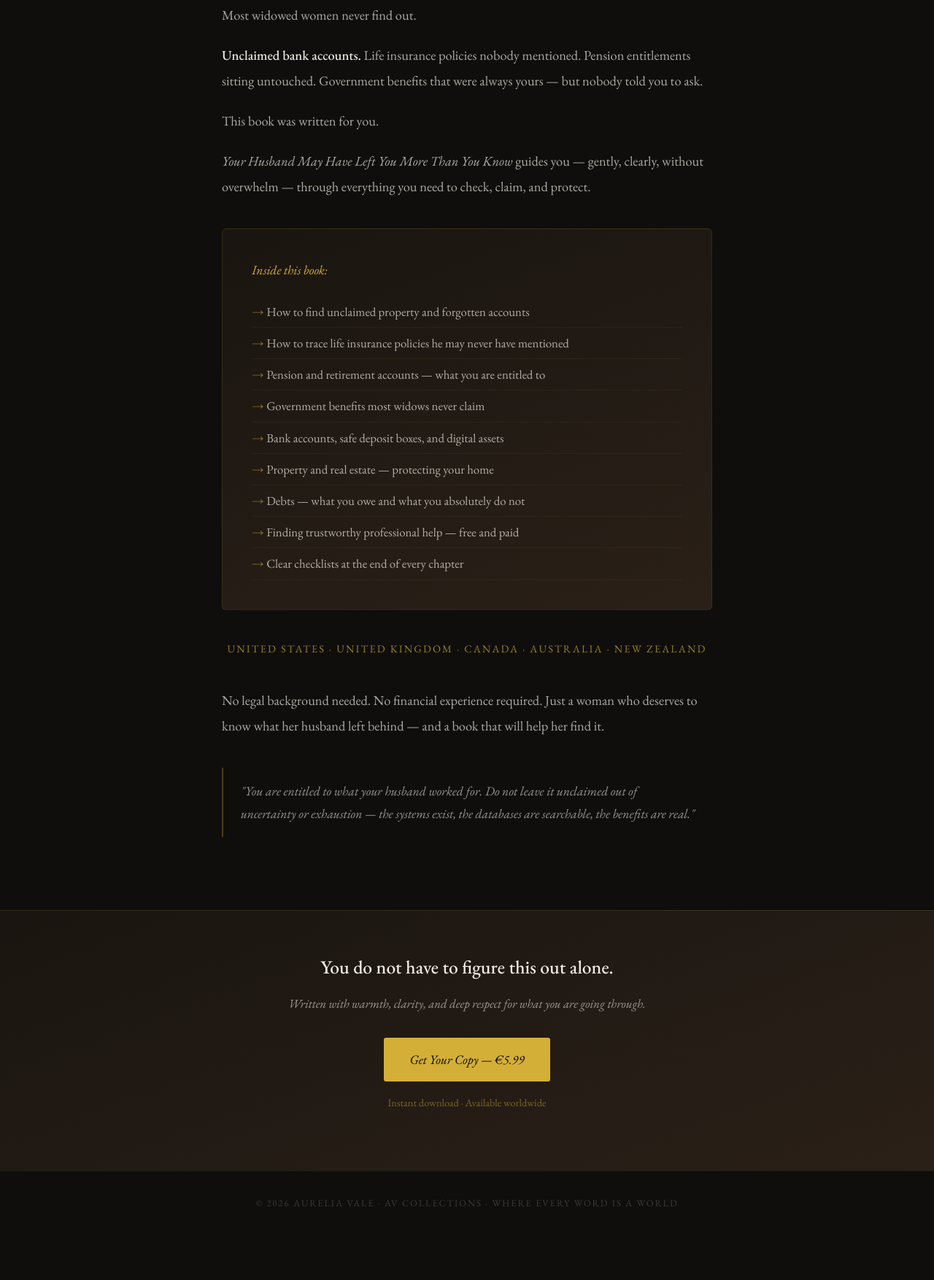
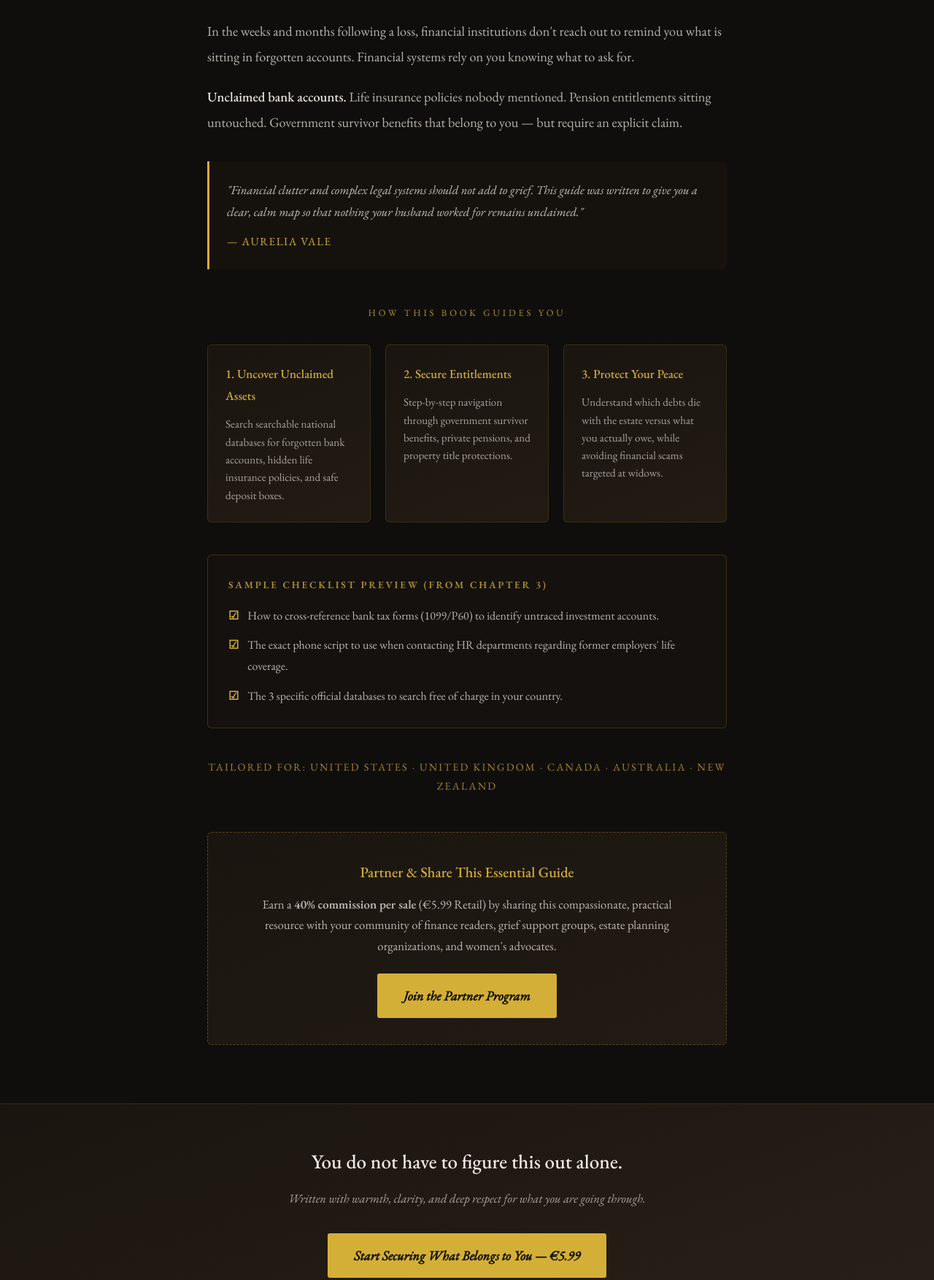
Before and after one commit to AureliaVale/your-husband, a plain HTML site: page index.html in a window 1280 px wide. Shown: the part 656-2410 px from the top of the page at 73% size. Before the commit the page ends 2348 px from the top, so only its background shows below. Drawn offline with nearby package versions, Linux system fonts and the light colour scheme.

Commit message:
Enhance meta description and CSS styles
Updated the description meta tag for clarity and improved various CSS styles for better layout and readability.

```diff
--- a/index.html
+++ b/index.html
@@ -1,10 +1,12 @@
 <!DOCTYPE html>
 <html lang="en">
+<script>window.lemonSqueezyAffiliateConfig = { store: "av-edu-lab" };</script>
+<script src="https://lmsqueezy.com/affiliate.js" defer></script>
 <head>
 <meta charset="UTF-8">
 <meta name="viewport" content="width=device-width, initial-scale=1.0">
 <title>Your Husband May Have Left You More Than You Know — Aurelia Vale</title>
-<meta name="description" content="A practical guide for recently widowed women — find unclaimed money, benefits, and assets you didn't know existed. US, UK, Canada, Australia, NZ.">
+<meta name="description" content="A practical, compassionate guide for recently widowed women to find unclaimed money, benefits, and hidden assets across the US, UK, Canada, Australia, and NZ.">
 <link href="https://fonts.googleapis.com/css2?family=EB+Garamond:ital,wght@0,400;0,500;0,600;1,400&display=swap" rel="stylesheet">
 <style>
   * { margin: 0; padding: 0; box-sizing: border-box; }
@@ -19,24 +21,24 @@
   /* Hero */
   .hero {
     background: linear-gradient(160deg, #1a1510 0%, #2a2018 100%);
-    padding: 80px 24px 60px;
+    padding: 70px 24px 50px;
     text-align: center;
     border-bottom: 1px solid rgba(212,175,55,0.15);
   }
 
   .series-tag {
-    color: rgba(212,175,55,0.6);
+    color: rgba(212,175,55,0.7);
     font-size: 0.8rem;
     letter-spacing: 0.3em;
     text-transform: uppercase;
-    margin-bottom: 40px;
+    margin-bottom: 30px;
   }
 
   .hero-inner {
     display: flex;
     flex-direction: column;
     align-items: center;
-    gap: 48px;
+    gap: 40px;
     max-width: 900px;
     margin: 0 auto;
   }
@@ -54,33 +56,49 @@
   }
 
   .cover-wrap img {
-    width: 240px;
+    width: 250px;
     border-radius: 4px;
-    box-shadow: 0 20px 60px rgba(0,0,0,0.6);
+    box-shadow: 0 20px 60px rgba(0,0,0,0.7);
   }
 
   .hero-text h1 {
     color: #f0ece4;
-    font-size: 2rem;
+    font-size: 2.2rem;
     font-weight: 500;
-    line-height: 1.25;
+    line-height: 1.2;
     margin-bottom: 10px;
   }
 
   .hero-text .subtitle {
     color: #D4AF37;
-    font-size: 1.05rem;
+    font-size: 1.1rem;
     font-style: italic;
+    margin-bottom: 20px;
+    opacity: 0.9;
+  }
+
+  .trust-pills {
+    display: flex;
+    flex-wrap: wrap;
+    gap: 12px;
     margin-bottom: 24px;
-    opacity: 0.85;
+  }
+
+  .pill {
+    background: rgba(212,175,55,0.08);
+    border: 1px solid rgba(212,175,55,0.2);
+    color: rgba(240,236,228,0.85);
+    font-size: 0.85rem;
+    padding: 4px 12px;
+    border-radius: 20px;
   }
 
   .hook {
-    color: rgba(240,236,228,0.75);
+    color: rgba(240,236,228,0.8);
     font-size: 1.15rem;
     font-style: italic;
-    line-height: 1.8;
-    margin-bottom: 32px;
+    line-height: 1.7;
+    margin-bottom: 28px;
   }
 
   .btn {
@@ -88,33 +106,29 @@
     background: #D4AF37;
     color: #0f0e0c;
     font-family: 'EB Garamond', serif;
-    font-size: 1.1rem;
+    font-size: 1.15rem;
     font-style: italic;
+    font-weight: 600;
     padding: 14px 36px;
     border-radius: 3px;
     text-decoration: none;
-    transition: background 0.2s;
+    transition: background 0.2s, transform 0.1s;
   }
 
-  .btn:hover { background: #e8c84a; }
+  .btn:hover {
+    background: #e8c84a;
+    transform: translateY(-1px);
+  }
 
   .price-note {
     color: rgba(212,175,55,0.6);
     font-size: 0.9rem;
-    margin-top: 12px;
+    margin-top: 10px;
   }
 
-  /* Divider */
-  .divider {
-    width: 60px;
-    height: 1px;
-    background: linear-gradient(to right, transparent, #D4AF37, transparent);
-    margin: 48px auto;
-  }
-
-  /* Body sections */
+  /* Body Sections */
   .section {
-    max-width: 720px;
+    max-width: 760px;
     margin: 0 auto;
     padding: 60px 24px;
   }
@@ -125,12 +139,12 @@
     letter-spacing: 0.3em;
     text-transform: uppercase;
     margin-bottom: 32px;
-    opacity: 0.7;
+    opacity: 0.8;
     text-align: center;
   }
 
   .body-text {
-    color: rgba(240,236,228,0.7);
+    color: rgba(240,236,228,0.75);
     font-size: 1.15rem;
     line-height: 1.9;
     margin-bottom: 20px;
@@ -141,59 +155,131 @@
     font-weight: 500;
   }
 
-  /* What's inside */
-  .inside {
-    background: linear-gradient(160deg, #1a1510, #2a2018);
-    border: 1px solid rgba(212,175,55,0.12);
+  /* Author Note Box */
+  .author-note {
+    background: rgba(26, 21, 16, 0.6);
+    border-left: 3px solid #D4AF37;
+    padding: 24px;
+    margin: 36px 0;
+    border-radius: 0 6px 6px 0;
+  }
+
+  .author-note p {
+    color: rgba(240,236,228,0.8);
+    font-style: italic;
+    font-size: 1.05rem;
+  }
+
+  .author-note .signature {
+    margin-top: 12px;
+    color: #D4AF37;
+    font-style: normal;
+    font-size: 0.95rem;
+    text-transform: uppercase;
+    letter-spacing: 0.1em;
+  }
+
+  /* 3 Pillars Grid */
+  .pillars-grid {
+    display: grid;
+    grid-template-columns: 1fr;
+    gap: 20px;
+    margin: 32px 0 44px;
+  }
+
+  @media (min-width: 650px) {
+    .pillars-grid {
+      grid-template-columns: repeat(3, 1fr);
+    }
+  }
+
+  .pillar-card {
+    background: linear-gradient(160deg, #1a1510, #221b14);
+    border: 1px solid rgba(212,175,55,0.15);
     border-radius: 6px;
-    padding: 40px;
+    padding: 24px;
+  }
+
+  .pillar-card h4 {
+    color: #D4AF37;
+    font-size: 1.05rem;
+    margin-bottom: 12px;
+    font-weight: 500;
+  }
+
+  .pillar-card p {
+    color: rgba(240,236,228,0.65);
+    font-size: 0.95rem;
+    line-height: 1.6;
+  }
+
+  /* Preview Card */
+  .preview-card {
+    background: #14110e;
+    border: 1px solid rgba(212,175,55,0.2);
+    border-radius: 6px;
+    padding: 28px;
     margin: 40px 0;
   }
 
-  .inside h3 {
+  .preview-card h4 {
     color: #D4AF37;
-    font-size: 1.1rem;
-    font-weight: 500;
-    margin-bottom: 20px;
-    font-style: italic;
+    font-size: 0.85rem;
+    letter-spacing: 0.2em;
+    text-transform: uppercase;
+    margin-bottom: 16px;
+    opacity: 0.8;
   }
 
-  .inside ul {
-    list-style: none;
-    padding: 0;
+  .preview-item {
+    display: flex;
+    align-items: flex-start;
+    gap: 12px;
+    margin-bottom: 12px;
+    color: rgba(240,236,228,0.75);
+    font-size: 1rem;
   }
 
-  .inside ul li {
-    color: rgba(240,236,228,0.7);
-    font-size: 1.05rem;
-    padding: 6px 0;
-    border-bottom: 1px solid rgba(212,175,55,0.06);
-  }
+  .preview-item:last-child { margin-bottom: 0; }
 
-  .inside ul li::before {
-    content: '→ ';
+  .checkbox-icon {
     color: #D4AF37;
-    opacity: 0.6;
+    font-weight: bold;
   }
 
   /* Countries */
   .countries {
     text-align: center;
-    color: rgba(212,175,55,0.7);
+    color: rgba(212,175,55,0.75);
     font-size: 0.9rem;
     letter-spacing: 0.15em;
     text-transform: uppercase;
     margin: 40px 0;
   }
 
-  /* Quote */
-  .quote {
-    border-left: 2px solid rgba(212,175,55,0.3);
-    padding: 16px 24px;
-    margin: 40px 0;
-    font-style: italic;
-    color: rgba(240,236,228,0.6);
-    font-size: 1.1rem;
+  /* Affiliate Section Styling */
+  .affiliate-section {
+    background: linear-gradient(160deg, #1a1510 0%, #221b14 100%);
+    border: 1px dashed rgba(212,175,55,0.3);
+    border-radius: 6px;
+    padding: 36px 28px;
+    margin: 50px 0 20px;
+    text-align: center;
+  }
+
+  .affiliate-section h3 {
+    color: #D4AF37;
+    font-size: 1.25rem;
+    font-weight: 500;
+    margin-bottom: 12px;
+  }
+
+  .affiliate-section p {
+    color: rgba(240,236,228,0.75);
+    font-size: 1.05rem;
+    line-height: 1.7;
+    max-width: 580px;
+    margin: 0 auto 24px;
   }
 
   /* CTA bottom */
@@ -206,14 +292,14 @@
 
   .cta h2 {
     color: #f0ece4;
-    font-size: 1.6rem;
+    font-size: 1.7rem;
     font-weight: 500;
     margin-bottom: 16px;
     line-height: 1.4;
   }
 
   .cta p {
-    color: rgba(240,236,228,0.6);
+    color: rgba(240,236,228,0.65);
     font-size: 1.05rem;
     font-style: italic;
     margin-bottom: 32px;
@@ -223,7 +309,7 @@
   footer {
     text-align: center;
     padding: 32px 20px;
-    color: rgba(240,236,228,0.2);
+    color: rgba(240,236,228,0.25);
     font-size: 0.8rem;
     letter-spacing: 0.15em;
     text-transform: uppercase;
@@ -242,45 +328,72 @@
     <div class="hero-text">
       <h1>Your Husband May Have Left You More Than You Know</h1>
       <div class="subtitle">A Practical Guide for Recently Widowed Women</div>
+
+      <div class="trust-pills">
+        <span class="pill">✓ Zero Legalese</span>
+        <span class="pill">✓ Printable Chapter Checklists</span>
+        <span class="pill">✓ Step-by-Step Guidance</span>
+      </div>
+
       <p class="hook">He worked his whole life for your future.<br>Are you sure you have all of it?</p>
-      <a href="https://av-edu-lab.lemonsqueezy.com/checkout/buy/6cf42829-5375-4d00-9e52-145845500699" class="btn">Get Your Copy — €5.99</a>
-      <div class="price-note">Instant download · PDF & ebook formats</div>
+      <a href="https://av-edu-lab.lemonsqueezy.com/checkout/buy/6cf42829-5375-4d00-9e52-145845500699" class="btn">Download Your Guide & Checklists — €5.99</a>
+      <div class="price-note">Instant PDF & Ebook Download · Read on any device</div>
     </div>
   </div>
 </div>
 
 <div class="section">
-  <div class="section-title">What This Book Is About</div>
+  <div class="section-title">Why This Guide Exists</div>
 
-  <p class="body-text">Most widowed women never find out.</p>
+  <p class="body-text">In the weeks and months following a loss, financial institutions don't reach out to remind you what is sitting in forgotten accounts. Financial systems rely on you knowing what to ask for.</p>
 
-  <p class="body-text"><strong>Unclaimed bank accounts.</strong> Life insurance policies nobody mentioned. Pension entitlements sitting untouched. Government benefits that were always yours — but nobody told you to ask.</p>
+  <p class="body-text"><strong>Unclaimed bank accounts.</strong> Life insurance policies nobody mentioned. Pension entitlements sitting untouched. Government survivor benefits that belong to you — but require an explicit claim.</p>
 
-  <p class="body-text">This book was written for you.</p>
-
-  <p class="body-text"><em>Your Husband May Have Left You More Than You Know</em> guides you — gently, clearly, without overwhelm — through everything you need to check, claim, and protect.</p>
-
-  <div class="inside">
-    <h3>Inside this book:</h3>
-    <ul>
-      <li>How to find unclaimed property and forgotten accounts</li>
-      <li>How to trace life insurance policies he may never have mentioned</li>
-      <li>Pension and retirement accounts — what you are entitled to</li>
-      <li>Government benefits most widows never claim</li>
-      <li>Bank accounts, safe deposit boxes, and digital assets</li>
-      <li>Property and real estate — protecting your home</li>
-      <li>Debts — what you owe and what you absolutely do not</li>
-      <li>Finding trustworthy professional help — free and paid</li>
-      <li>Clear checklists at the end of every chapter</li>
-    </ul>
+  <div class="author-note">
+    <p>"Financial clutter and complex legal systems should not add to grief. This guide was written to give you a clear, calm map so that nothing your husband worked for remains unclaimed."</p>
+    <div class="signature">— Aurelia Vale</div>
   </div>
 
-  <div class="countries">United States · United Kingdom · Canada · Australia · New Zealand</div>
+  <div class="section-title" style="margin-top: 48px;">How This Book Guides You</div>
 
-  <p class="body-text">No legal background needed. No financial experience required. Just a woman who deserves to know what her husband left behind — and a book that will help her find it.</p>
+  <div class="pillars-grid">
+    <div class="pillar-card">
+      <h4>1. Uncover Unclaimed Assets</h4>
+      <p>Search searchable national databases for forgotten bank accounts, hidden life insurance policies, and safe deposit boxes.</p>
+    </div>
+    <div class="pillar-card">
+      <h4>2. Secure Entitlements</h4>
+      <p>Step-by-step navigation through government survivor benefits, private pensions, and property title protections.</p>
+    </div>
+    <div class="pillar-card">
+      <h4>3. Protect Your Peace</h4>
+      <p>Understand which debts die with the estate versus what you actually owe, while avoiding financial scams targeted at widows.</p>
+    </div>
+  </div>
 
-  <div class="quote">
-    "You are entitled to what your husband worked for. Do not leave it unclaimed out of uncertainty or exhaustion — the systems exist, the databases are searchable, the benefits are real."
+  <div class="preview-card">
+    <h4>Sample Checklist Preview (From Chapter 3)</h4>
+    <div class="preview-item">
+      <span class="checkbox-icon">☑</span>
+      <span>How to cross-reference bank tax forms (1099/P60) to identify untraced investment accounts.</span>
+    </div>
+    <div class="preview-item">
+      <span class="checkbox-icon">☑</span>
+      <span>The exact phone script to use when contacting HR departments regarding former employers' life coverage.</span>
+    </div>
+    <div class="preview-item">
+      <span class="checkbox-icon">☑</span>
+      <span>The 3 specific official databases to search free of charge in your country.</span>
+    </div>
+  </div>
+
+  <div class="countries">Tailored for: United States · United Kingdom · Canada · Australia · New Zealand</div>
+
+  <!-- Partner / Affiliate Callout -->
+  <div class="affiliate-section" id="affiliates">
+    <h3>Partner & Share This Essential Guide</h3>
+    <p>Earn a <strong>40% commission per sale</strong> (€5.99 Retail) by sharing this compassionate, practical resource with your community of finance readers, grief support groups, estate planning organizations, and women's advocates.</p>
+    <a href="https://av-edu-lab.lemonsqueezy.com/affiliates" target="_blank" class="btn">Join the Partner Program</a>
   </div>
 
 </div>
@@ -288,7 +401,7 @@
 <div class="cta">
   <h2>You do not have to figure this out alone.</h2>
   <p>Written with warmth, clarity, and deep respect for what you are going through.</p>
-  <a href="https://av-edu-lab.lemonsqueezy.com/checkout/buy/6cf42829-5375-4d00-9e52-145845500699" class="btn">Get Your Copy — €5.99</a>
+  <a href="https://av-edu-lab.lemonsqueezy.com/checkout/buy/6cf42829-5375-4d00-9e52-145845500699" class="btn">Start Securing What Belongs to You — €5.99</a>
   <div class="price-note" style="margin-top:16px; color: rgba(212,175,55,0.5);">Instant download · Available worldwide</div>
 </div>
 
```
